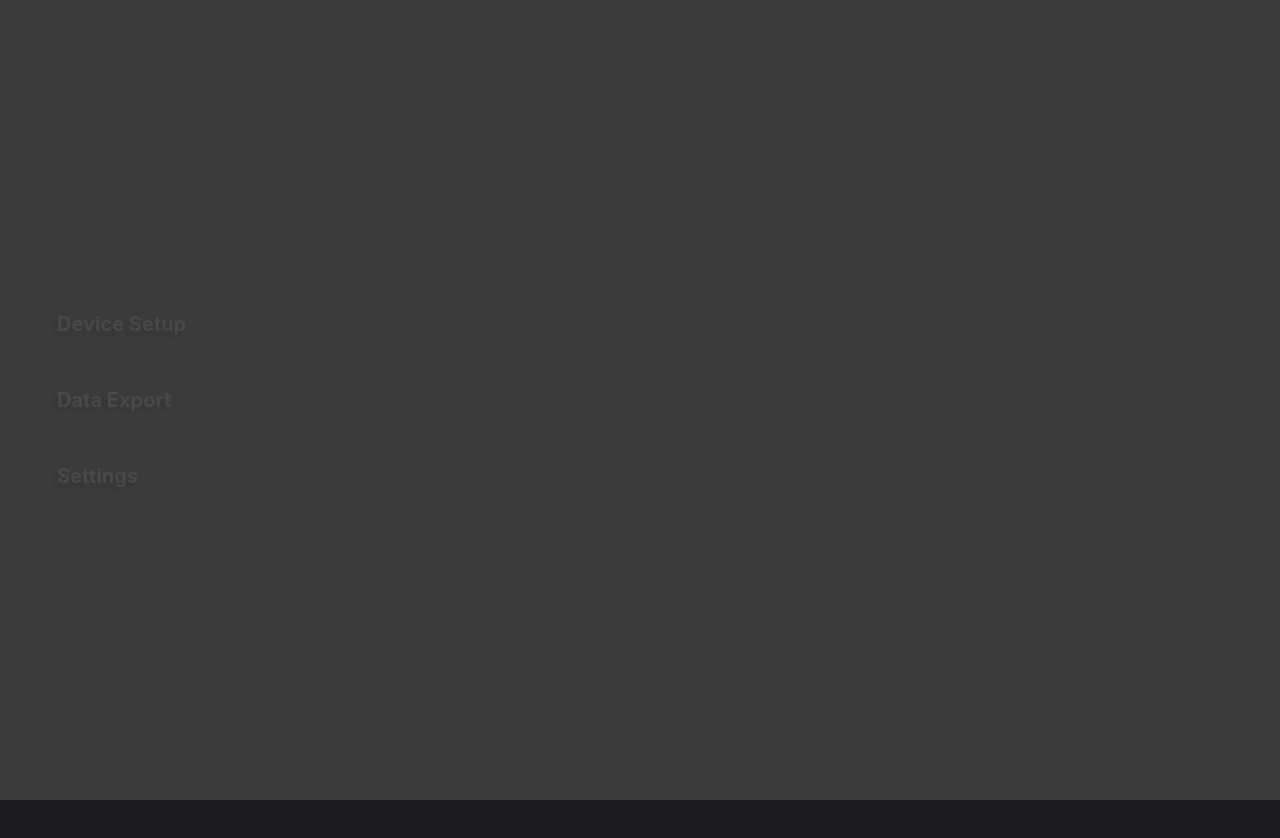
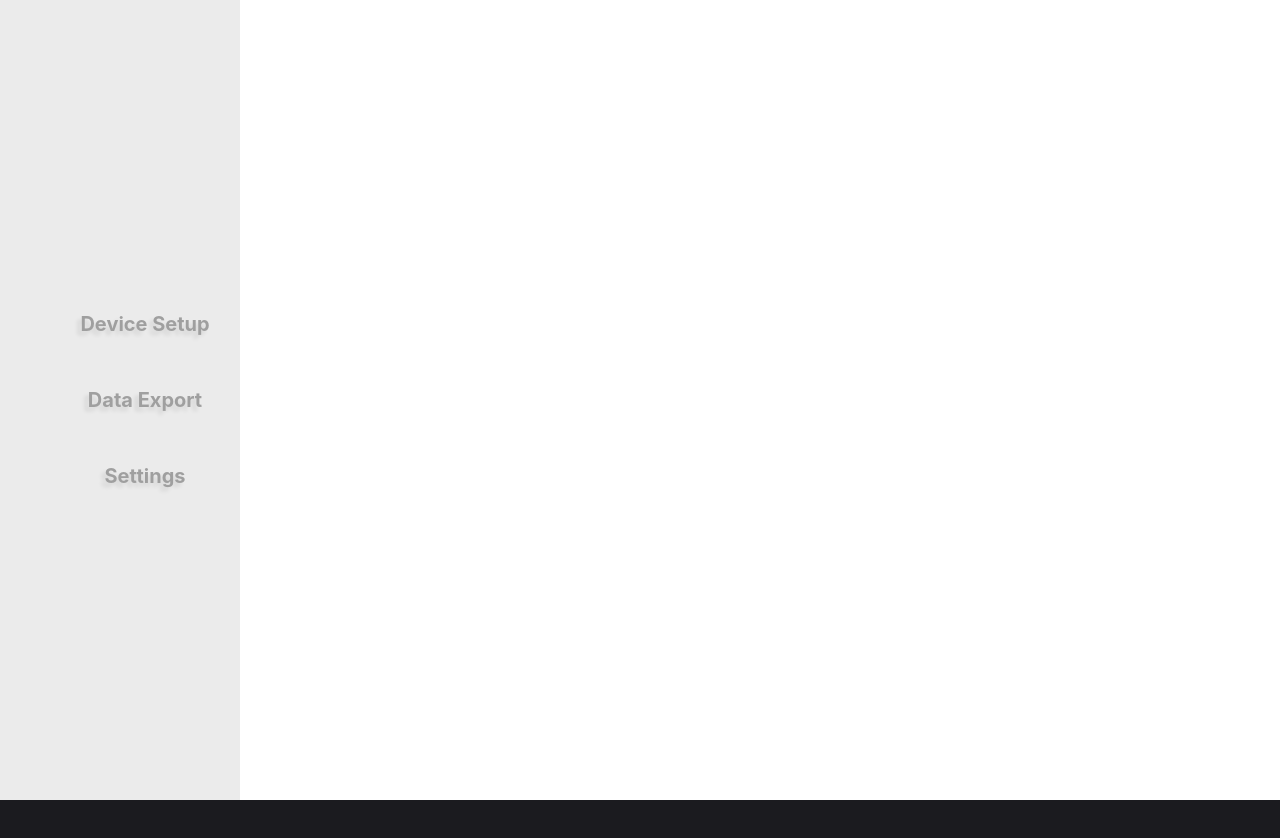
Before and after one commit to The-Healthist/head_counter_export_software, a Vue app: page /deviceSetup in a window 1280 px wide. Shown: the top 838 px of the page. Built offline with nearby package versions, Linux system fonts and the light colour scheme.

Commit message:
style: layout样式和router背景颜色

```diff
--- a/src/renderer/src/components/leftNav.vue
+++ b/src/renderer/src/components/leftNav.vue
@@ -1,12 +1,31 @@
 <template>
-  <div class="left-nav">
+  <div
+    :class="{
+      'left-nav': true,
+      'left-nav-nowelcome': currentRoute !== '/welcome',
+      'left-nav-welcome': currentRoute === '/welcome' || currentRoute === '/'
+    }"
+  >
+    <!-- <div
+      :class="{
+        'left-nav-item': true,
+        'left-nav-item-active': currentRoute === '/devicesetup',
+        'left-nav-item-inactive': currentRoute !== '/devicesetup' && currentRoute !== '/welcome',
+        'left-nav-item-welcome': currentRoute === '/welcome'
+      }"
+      @click="navigateTo('/welcome')"
+    >
+      Welcome
+    </div> -->
     <div
       :class="{
         'left-nav-item': true,
         'left-nav-item-active': currentRoute === '/devicesetup',
-        'left-nav-item-inactive': currentRoute !== '/devicesetup' && currentRoute !== '/',
-        'left-nav-item-welcome': currentRoute === '/'
+        'left-nav-item-inactive':
+          currentRoute !== '/devicesetup' && currentRoute !== '/welcome' && currentRoute !== '/',
+        'left-nav-item-welcome': currentRoute === '/welcome' || currentRoute === '/'
       }"
+      @click="navigateTo('/devicesetup')"
     >
       Device Setup
     </div>
@@ -14,9 +33,11 @@
       :class="{
         'left-nav-item': true,
         'left-nav-item-active': currentRoute === '/dataexport',
-        'left-nav-item-inactive': currentRoute !== '/dataexport' && currentRoute !== '/',
-        'left-nav-item-welcome': currentRoute === '/'
+        'left-nav-item-inactive':
+          currentRoute !== '/dataexport' && currentRoute !== '/welcome' && currentRoute !== '/',
+        'left-nav-item-welcome': currentRoute === '/welcome' || currentRoute === '/'
       }"
+      @click="navigateTo('/dataexport')"
     >
       Data Export
     </div>
@@ -24,9 +45,11 @@
       :class="{
         'left-nav-item': true,
         'left-nav-item-active': currentRoute === '/settings',
-        'left-nav-item-inactive': currentRoute !== '/settings' && currentRoute !== '/',
-        'left-nav-item-welcome': currentRoute === '/'
+        'left-nav-item-inactive':
+          currentRoute !== '/settings' && currentRoute !== '/welcome' && currentRoute !== '/',
+        'left-nav-item-welcome': currentRoute === '/welcome' || currentRoute === '/'
       }"
+      @click="navigateTo('/settings')"
     >
       Settings
     </div>
@@ -40,6 +63,12 @@
   const router = useRouter()
   const currentRoute = ref(router.currentRoute.value.path)
 
+  const navigateTo = (path: string) => {
+    router.push(path)
+    currentRoute.value = path
+    console.log(currentRoute.value)
+  }
+
   watch(
     () => router.currentRoute.value.path,
     (newPath) => {
@@ -49,7 +78,21 @@
 </script>
 
 <style scoped lang="scss">
+  //导航样式
+  .left-nav-nowelcome {
+    position: relative;
+    width: 240px;
+    height: 100%;
+    background-color: rgba(204, 204, 204, 0.4);
+  }
+  .left-nav-welcome {
+    position: relative;
+    background-color: #3b3b3b;
+    width: 240px;
+    height: 100%;
+  }
   .left-nav {
+    position: relative; /* 添加定位属性 */
     display: flex;
     width: 240px;
     height: 100%;
@@ -58,34 +101,44 @@
     justify-content: center;
     align-items: center;
     gap: 10px;
-    flex-shrink: 0;
-    align-self: stretch;
+    flex-shrink: 0; // 不收缩
+    align-self: stretch; // 拉伸
+
     .left-nav-item {
       display: flex;
       height: 64px;
       padding: 33px 7px;
       align-items: center;
       gap: 10px;
-      align-self: stretch;
+      cursor: pointer;
+      position: relative; /* 添加定位属性 */
+      z-index: 20; /* 设置默认层级 */
+    }
   }
   .left-nav-item-active {
+    position: relative; /* 添加定位属性 */
     color: #555;
     text-shadow: -4px 4px 4px rgba(0, 0, 0, 0.2);
     font-family: Inter;
     font-size: 20px;
     font-weight: 700;
+    z-index: 30; /* 提高层级，确保覆盖背景 */
   }
 
   .left-nav-item-inactive {
+    position: relative; /* 添加定位属性 */
     color: #555;
     text-shadow: -4px 4px 4px rgba(0, 0, 0, 0.2);
     font-family: Inter;
     font-size: 20px;
     font-weight: 700;
+    z-index: 30;
     opacity: 0.5;
   }
 
   .left-nav-item-welcome {
+    position: relative; /* 添加定位属性 */
+    background-color: #3b3b3b;
     color: #eee;
     text-shadow: -4px 4px 4px rgba(0, 0, 0, 0.4);
     font-family: Inter;
@@ -93,6 +146,6 @@
     font-style: normal;
     font-weight: 700;
     line-height: normal;
-    }
+    z-index: 30;
   }
 </style>
--- a/src/renderer/src/layout/DefaultLayout.vue
+++ b/src/renderer/src/layout/DefaultLayout.vue
@@ -16,13 +16,15 @@
     display: flex;
     height: 100vh;
     width: 100vw;
-    background: #3b3b3b;
+    background-color: #fff;
+    z-index: 1;
     .main-layout-left {
       width: 240px;
       height: 100%;
     }
     // 右侧内容区域可以自动延展至剩余空间
     .main-layout-right {
+      z-index: 2;
       display: flex;
       flex-direction: column;
       align-items: stretch; // 从左到右延展
--- a/src/renderer/src/router/router.ts
+++ b/src/renderer/src/router/router.ts
@@ -11,6 +11,10 @@ const routes = [
     children: [
       {
         path: '',
+        component: () => import('../views/welcome/welcomePage.vue')
+      },
+      {
+        path: 'welcome',
         component: () => import('../views/welcome/welcomePage.vue') // Adjust the path as necessary
       },
       {
--- a/src/renderer/src/views/deviceSetup/deviceSetupPage.vue
+++ b/src/renderer/src/views/deviceSetup/deviceSetupPage.vue
@@ -1,3 +1,38 @@
 <template>
-  <div class="device-setup-page"></div>
+  <div class="device-setup-page">
+    <div class="device-setup-page-content">
+      <div class="device-setup-page-batch-mode"></div>
+      <div class="device-setup-page-batch-main"></div>
+    </div>
+  </div>
 </template>
+<script setup lang="ts"></script>
+<style scoped lang="scss">
+  .device-setup-page {
+    width: 100%;
+    height: 100%;
+    display: flex;
+    padding: 15px 25px;
+    justify-content: center;
+    align-items: center;
+    gap: 123px;
+    flex: 1 0 0;
+    align-self: stretch;
+    background-color: #fff;
+    position: relative;
+    z-index: 3;
+    .device-setup-page-batch-mode {
+      position: absolute;
+      left: 25px;
+      top: 20px;
+
+      display: flex;
+      width: 113px;
+      height: 27px;
+      padding: 23px 30px;
+      justify-content: center;
+      align-items: center;
+      gap: 10px;
+    }
+  }
+</style>
--- a/src/renderer/src/views/welcome/welcomePage.vue
+++ b/src/renderer/src/views/welcome/welcomePage.vue
@@ -15,6 +15,7 @@
     height: 100%;
     align-items: center;
     position: relative;
+    background-color: #3b3b3b;
 
     .welcome-page-content {
       margin-left: 58px;
```
Lines whose indentation alone changed are shown as unchanged.
